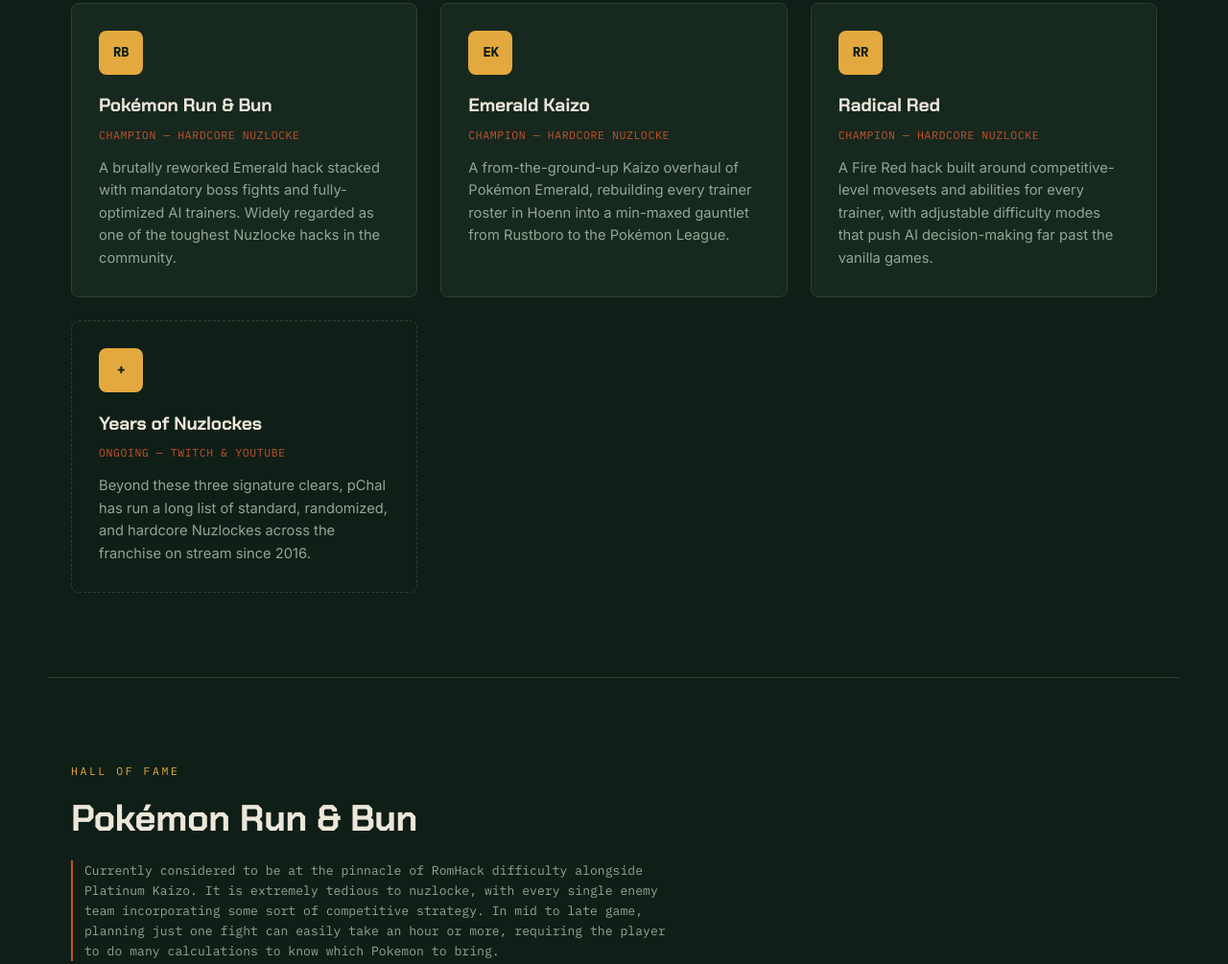
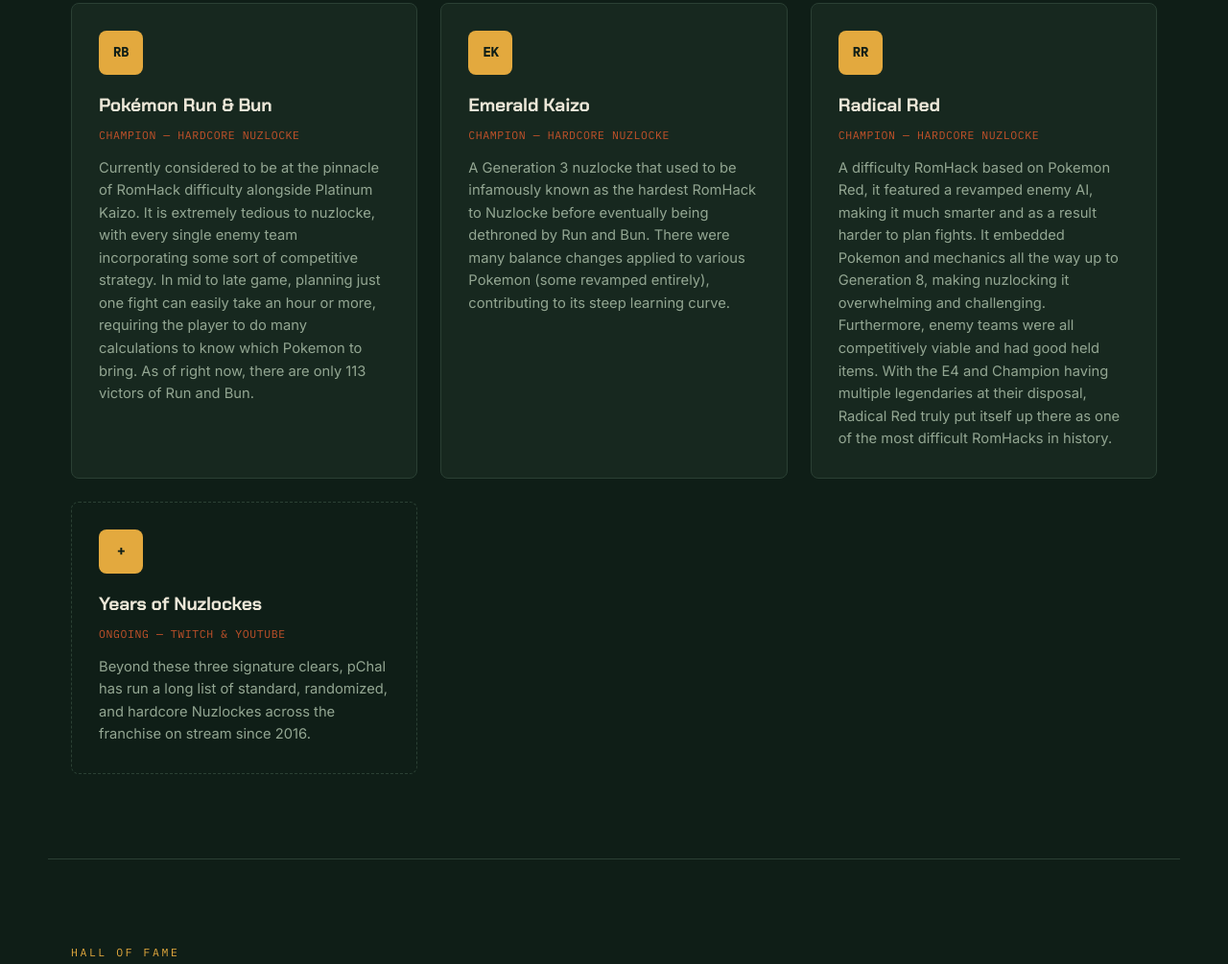
Before and after one commit to Raptorking10/Raptorking10.github.io, a plain HTML site: page index.html in a window 1280 px wide. Shown: the part 1466-2471 px from the top of the page at 96% size. Drawn offline with Linux system fonts and the light colour scheme.

Commit message:
final desc changes

```diff
--- a/data.js
+++ b/data.js
@@ -2,11 +2,11 @@
 
 const runAndBunTeam = [
   {
-    name: "Urshifu (Rapid Strike)",
+    name: "Urshifu",
     sprite: "images/pokemon/run-and-bun/urshifurapidstrike.gif",
     types: ["water", "fighting"],
     level: 100,
-    description: "For the Run and Bun League, a fighting type is essential, and Urshifu is always the top choice. Nearly all victors of Run and Bun have an Urshifu in their final team, regardless of form. \
+    description: "Nearly all victors of Run and Bun have an Urshifu in their final team, regardless of form. \
     Both forms have their uses, but Jan got the Rapid Strike Form after evolving Kubfu. It was exceptional in dealing huge physical damage, clearing out run-ending dark types like Darkrai. \
     It also helped with dealing chip damage to E4 Drake's Suicune (and decreasing its defense with Rock smash), arguably one of the biggest threats in the League. \
     It clinched the kill on Champion Wallace's Mega Swampert with Aqua Jet before dying to his last Pokemon Palkia.",
--- a/index.html
+++ b/index.html
@@ -107,9 +107,8 @@
         <h3>Pokémon Run &amp; Bun</h3>
         <p class="badge-tag">Champion — Hardcore Nuzlocke</p>
         <p class="badge-desc">
-          A brutally reworked Emerald hack stacked with mandatory boss fights and
-          fully-optimized AI trainers. Widely regarded as one of the toughest
-          Nuzlocke hacks in the community.
+          Currently considered to be at the pinnacle of RomHack difficulty alongside Platinum Kaizo. It is extremely tedious to nuzlocke, with every single enemy team incorporating some sort of competitive strategy.
+          In mid to late game, planning just one fight can easily take an hour or more, requiring the player to do many calculations to know which Pokemon to bring. As of right now, there are only 113 victors of Run and Bun.
         </p>
       </article>
       <article class="badge-card">
@@ -117,9 +116,8 @@
         <h3>Emerald Kaizo</h3>
         <p class="badge-tag">Champion — Hardcore Nuzlocke</p>
         <p class="badge-desc">
-          A from-the-ground-up Kaizo overhaul of Pokémon Emerald, rebuilding every
-          trainer roster in Hoenn into a min-maxed gauntlet from Rustboro to the
-          Pokémon League.
+          A Generation 3 nuzlocke that used to be infamously known as the hardest RomHack to Nuzlocke before eventually being dethroned by Run and Bun.
+        There were many balance changes applied to various Pokemon (some revamped entirely), contributing to its steep learning curve.
         </p>
       </article>
       <article class="badge-card">
@@ -127,9 +125,8 @@
         <h3>Radical Red</h3>
         <p class="badge-tag">Champion — Hardcore Nuzlocke</p>
         <p class="badge-desc">
-          A Fire Red hack built around competitive-level movesets and abilities
-          for every trainer, with adjustable difficulty modes that push AI
-          decision-making far past the vanilla games.
+          A difficulty RomHack based on Pokemon Red, it featured a revamped enemy AI, making it much smarter and as a result harder to plan fights. It embedded Pokemon and mechanics all the way up to Generation 8, making nuzlocking it overwhelming and challenging.
+          Furthermore, enemy teams were all competitively viable and had good held items. With the E4 and Champion having multiple legendaries at their disposal, Radical Red truly put itself up there as one of the most difficult RomHacks in history.
         </p>
       </article>
       <article class="badge-card badge-card--muted">
@@ -151,8 +148,8 @@
       <p class="eyebrow">Hall of Fame</p>
       <h2>Pokémon Run &amp; Bun</h2>
       <p class="section-note">
-        Currently considered to be at the pinnacle of RomHack difficulty alongside Platinum Kaizo. It is extremely tedious to nuzlocke, with every single enemy team incorporating some sort of competitive strategy.
-        In mid to late game, planning just one fight can easily take an hour or more, requiring the player to do many calculations to know which Pokemon to bring.
+        Jan's final team consisted of many S-Tier Pokemon, but as per Run and Bun Tradition he brought a never before seen Pokemon (at the time) into the Hall of Fame: Cresselia.
+        He spent a total of 4 months, streaming daily, and beat Run and Bun on attempt 5.
       </p>
     </div>
     <div class="team-grid" id="runAndBunGrid"></div>
@@ -164,8 +161,7 @@
       <p class="eyebrow">Hall of Fame</p>
       <h2>Emerald Kaizo</h2>
       <p class="section-note">
-        A Generation 3 nuzlocke that used to be infamously known as the hardest RomHack to Nuzlocke before eventually being dethroned by Run and Bun.
-        There were many balance changes applied to various Pokemon (some revamped entirely), contributing to its steep learning curve.
+        Jan's EK team had many Pokemon most runners considered mandatory, such as Slowbro and Dusclops. It took Jan over a year and 151 attempts to finally beat Emerald Kaizo.
       </p>
     </div>
     <div class="team-grid" id="emeraldKaizoGrid"></div>
@@ -177,8 +173,7 @@
       <p class="eyebrow">Hall of Fame</p>
       <h2>Radical Red</h2>
       <p class="section-note">
-        A difficulty RomHack based on Pokemon Red, it featured a revamped enemy AI, making it much smarter and as a result harder to plan fights. It embedded Pokemon and mechanics all the way up to Generation 8, making nuzlocking it overwhelming and challenging.
-        Furthermore, enemy teams were all competitively viable and had good held items. With the E4 and Champion having multiple legendaries at their disposal, Radical Red truly put itself up there as one of the most difficult RomHacks in history.
+        Out of the three, Jan had the easiest time with Radical Red, utilizing many Pokemon to their fullest potential such as Aegislash. He only took 2 attempts to complete a Nuzlocke Run.
       </p>
     </div>
     <div class="team-grid" id="radicalRedGrid"></div>
```
